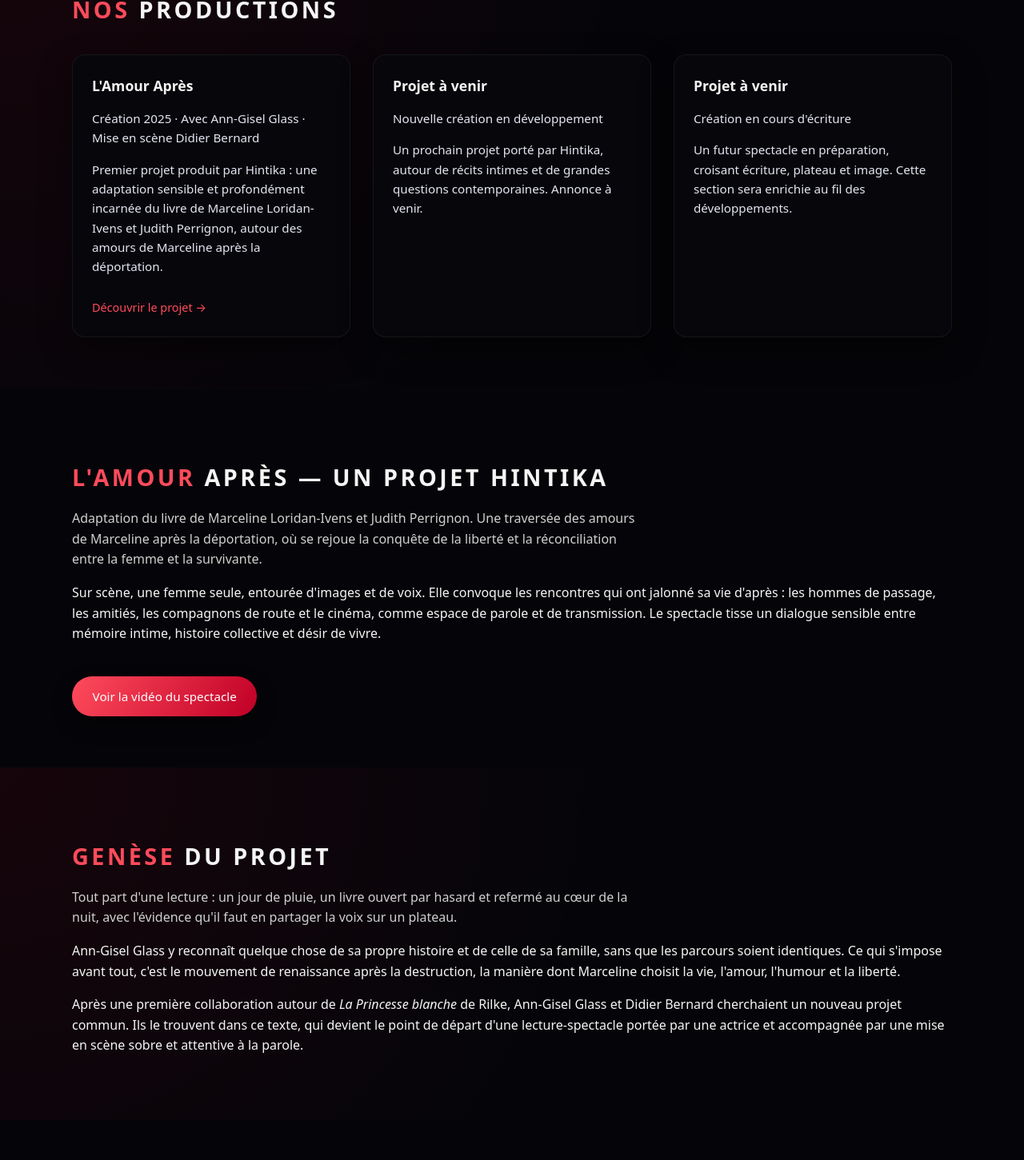
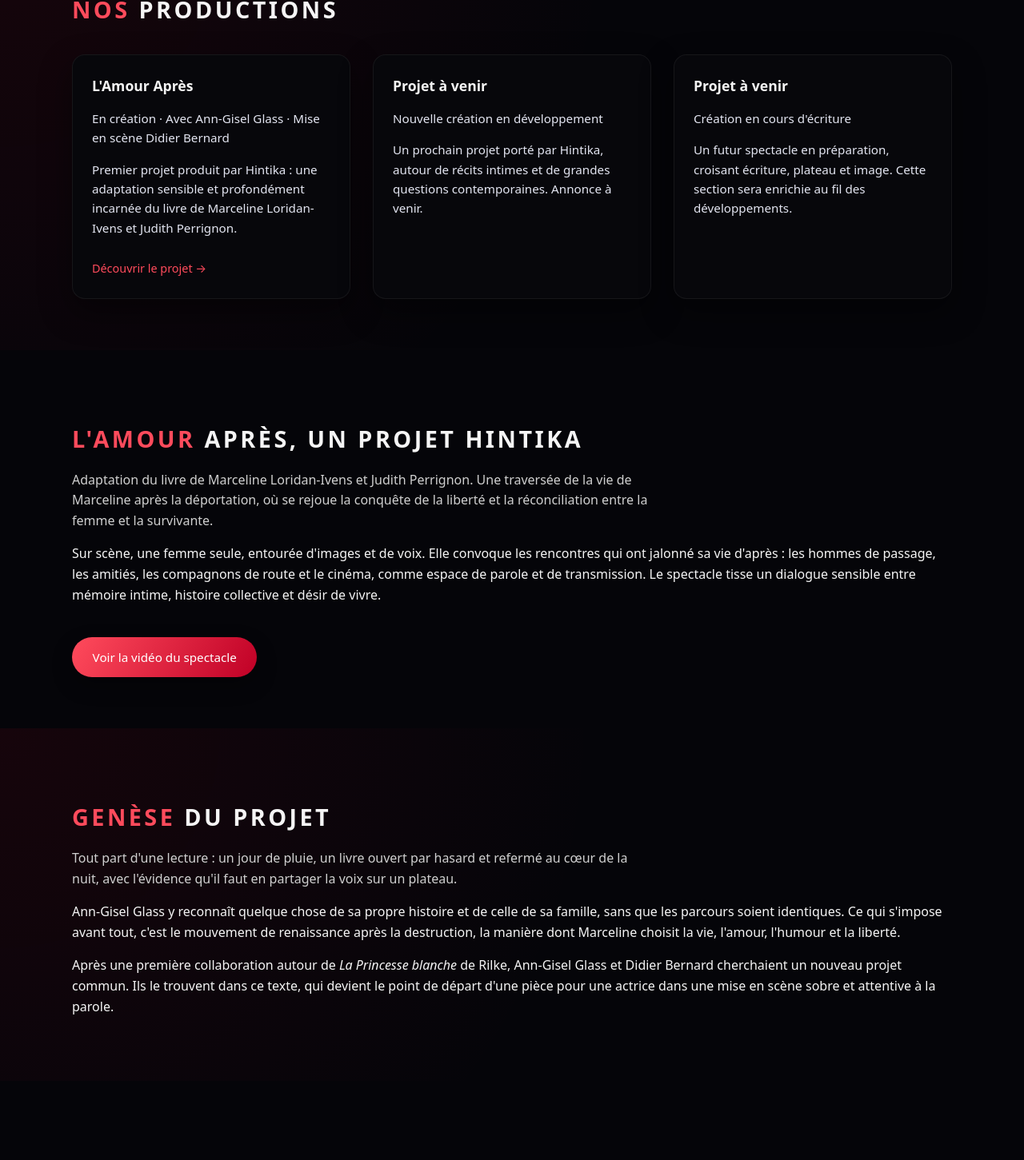
Before and after one commit to LeslieLobry/hintika-site, a Next.js app: page / in a window 1280 px wide. Shown: the part 1031-2482 px from the top of the page at 80% size. Built offline with nearby package versions, Linux system fonts and the light colour scheme.

Commit message:
changement

```diff
--- a/src/app/page.js
+++ b/src/app/page.js
@@ -74,14 +74,13 @@
               <article className="card">
                 <h3>L&apos;Amour Après</h3>
                 <p className="card-meta">
-                  Création 2025 · Avec Ann-Gisel Glass · Mise en scène Didier
+                  En création · Avec Ann-Gisel Glass · Mise en scène Didier
                   Bernard
                 </p>
                 <p>
                   Premier projet produit par Hintika : une adaptation sensible
                   et profondément incarnée du livre de Marceline
-                  Loridan-Ivens et Judith Perrignon, autour des amours de
-                  Marceline après la déportation.
+                  Loridan-Ivens et Judith Perrignon.
                 </p>
                 <a href="#amour-apres" className="card-link">
                   Découvrir le projet →
@@ -117,11 +116,11 @@
         <section id="amour-apres" className="section">
           <div className="container">
             <h2>
-              <span>L&apos;Amour</span> Après — un projet Hintika
+              <span>L&apos;Amour</span> Après, un projet Hintika
             </h2>
             <p className="intro">
               Adaptation du livre de Marceline Loridan-Ivens et Judith
-              Perrignon. Une traversée des amours de Marceline après la
+              Perrignon. Une traversée de la vie de Marceline après la
               déportation, où se rejoue la conquête de la liberté et la
               réconciliation entre la femme et la survivante.
             </p>
@@ -163,8 +162,7 @@
               Après une première collaboration autour de <em>La Princesse
               blanche</em> de Rilke, Ann-Gisel Glass et Didier Bernard cherchaient
               un nouveau projet commun. Ils le trouvent dans ce texte, qui
-              devient le point de départ d&apos;une lecture-spectacle portée par
-              une actrice et accompagnée par une mise en scène sobre et
+              devient le point de départ d&apos;une pièce pour une actrice dans une mise en scène sobre et
               attentive à la parole.
             </p>
           </div>
@@ -230,7 +228,7 @@
                 </p>
               </article>
 
-              <article className="card">
+              {/* <article className="card">
                 <h3>Mise en Lumière</h3>
                 <p className="card-meta">Production &amp; accompagnement</p>
                 <p>
@@ -240,7 +238,7 @@
                   Barcelone et partenaire du Prix de la Citoyenneté au Festival
                   de Cannes.
                 </p>
-              </article>
+              </article> */}
             </div>
           </div>
         </section>
@@ -347,12 +345,12 @@
                 Production / diffusion :
                 <br />
                 <strong>Nom de la personne à contacter</strong>
-                <br />
+                {/* <br />
                 Tél. : 00 00 00 00 00
-                <br />
-                <a href="mailto:contact@hintika.fr">contact@hintika.fr</a>
+                <br /> */}
+                <a href="mailto:admint@hintika.fr">contact@hintika.fr</a>
               </p>
-              <p>
+              {/* <p>
                 Pour L&apos;Amour Après :
                 <br />
                 <strong>Mise en Lumière</strong>
@@ -360,7 +358,7 @@
                 <a href="mailto:francoisvila@gmail.com">
                   francoisvila@gmail.com
                 </a>
-              </p>
+              </p> */}
             </div>
           </div>
         </section>
--- a/src/app/video/page.jsx
+++ b/src/app/video/page.jsx
@@ -75,7 +75,7 @@
 
         {authorized && (
           <div className="video-wrapper">
-            <h2>Teaser / captation</h2>
+            <h2> Captation</h2>
 
             {/* 🎥 Player Vimeo */}
             <div className="video-iframe-wrapper">
```
